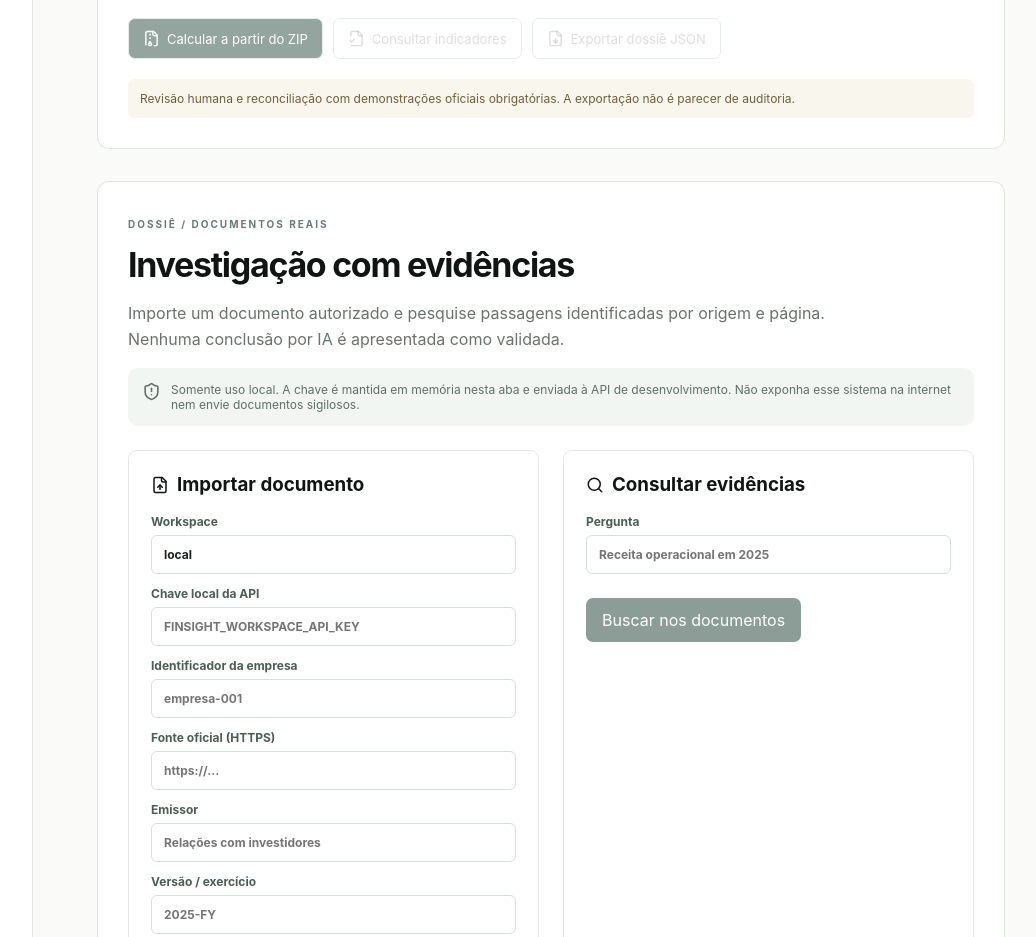
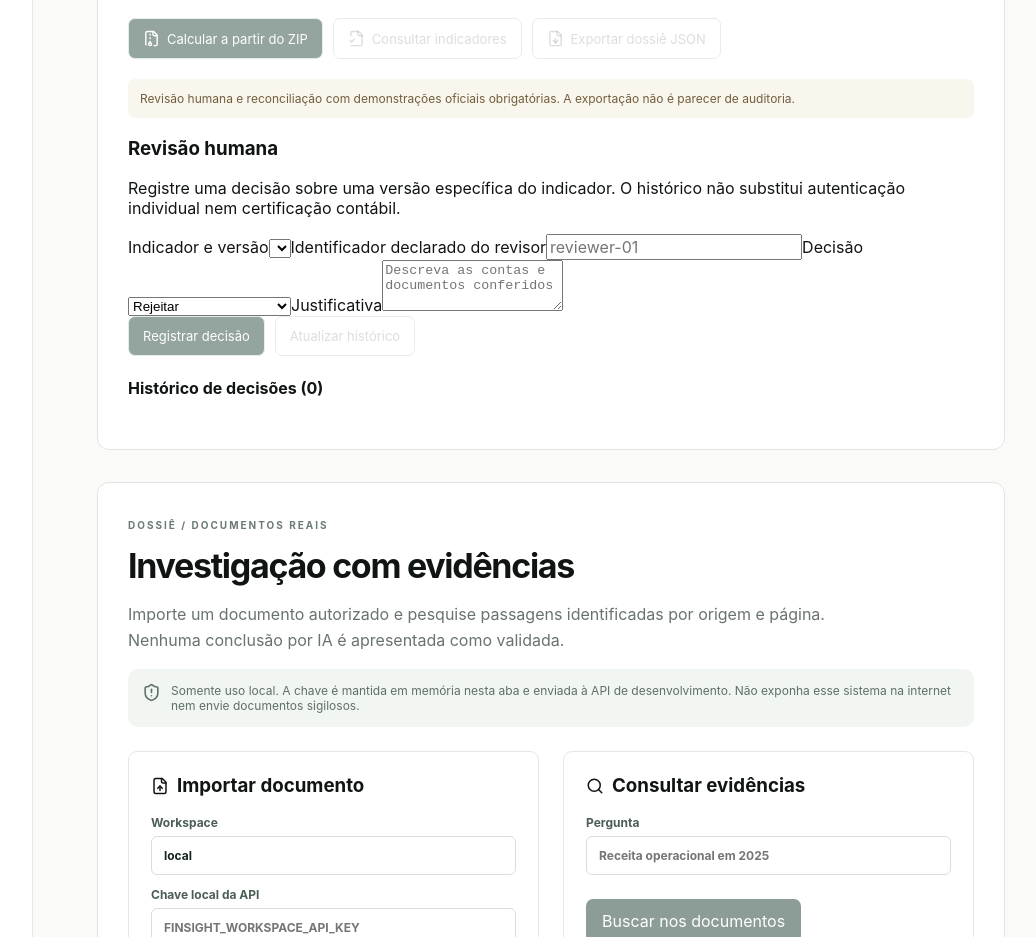
Before and after one commit to lenixeduardo/financial-due-dilligence-agent, a React (Vite) app in the folder frontend/: page / in a window 1280 px wide. Shown: the part 1580-2517 px from the top of the page, without its empty margins (211-1247 px from the left). Built offline with nearby package versions, Linux system fonts and the light colour scheme.

Commit message:
feat: mount indicator review panel in dossier

```diff
--- a/frontend/src/DfpDossier.tsx
+++ b/frontend/src/DfpDossier.tsx
@@ -1,6 +1,7 @@
 import {useState} from 'react';
 import {FileArchive, FileDown, FileCheck2} from 'lucide-react';
 import './dfp-dossier.css';
+import ReviewPanel from './ReviewPanel';
 
 type Indicator={metric_code:string;period:string;scope:string;value_decimal:string;formula_version:string;dataset_sha256:string;account_codes:string;status:string;company_code:string};
 type Computed={metric_code:string;period:string;scope:string;value:string;formula_version:string;source_sha256:string;account_codes:string[];status:string};
@@ -83,5 +84,6 @@ export default function DfpDossier(){
        <small>Status: {r.status}</small>
      </article>)}
    </div>}
+   <ReviewPanel workspace={workspace} apiKey={key} company={company} rows={rows}/>
  </section>;
 }
```
